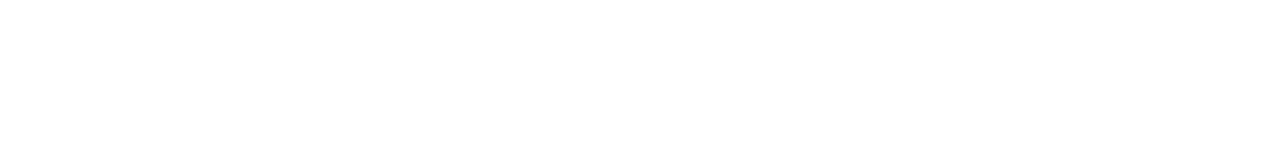
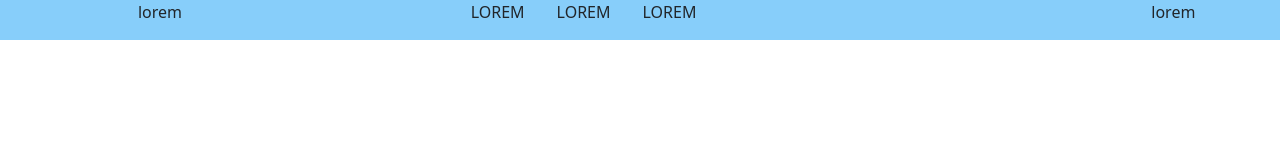
Before and after one commit to serena-peschiaroli/html-css-bootstrap-freelancer, a plain HTML site: page index.html in a window 1280 px wide. Drawn offline with nearby package versions, Linux system fonts and the light colour scheme.

Commit message:
add: header

```diff
--- a/css/style.css
+++ b/css/style.css
@@ -1,3 +1,15 @@
 img {
     max-width: 100%;
 }
+
+header {
+    background-color: lightskyblue;
+}
+
+
+header ul, li {
+    list-style-type: none;
+    display: flex;
+    gap: 2rem;
+
+}
--- a/index.html
+++ b/index.html
@@ -12,6 +12,32 @@
     <!-- header -->
     <header>
         <div class="container-fluid">
+            <div class="row justify-content-between text-center">
+                <div class="col-3">
+
+                        lorem
+
+
+                </div>
+                <div class="d-none d-sm-block col-sm-5 col-md-5 col-lg-5">
+
+                        <ul class="flex-row flex-nowrap">
+                            <li> LOREM </li>
+                            <li> LOREM </li>
+                            <li>  LOREM </li>
+                        </ul>
+
+
+                </div>
+                <div class="col-2 .d-block .d-sm-none">
+
+                        lorem
+
+
+
+                </div>
+            </div>
+
 
         </div>
     </header>
```
